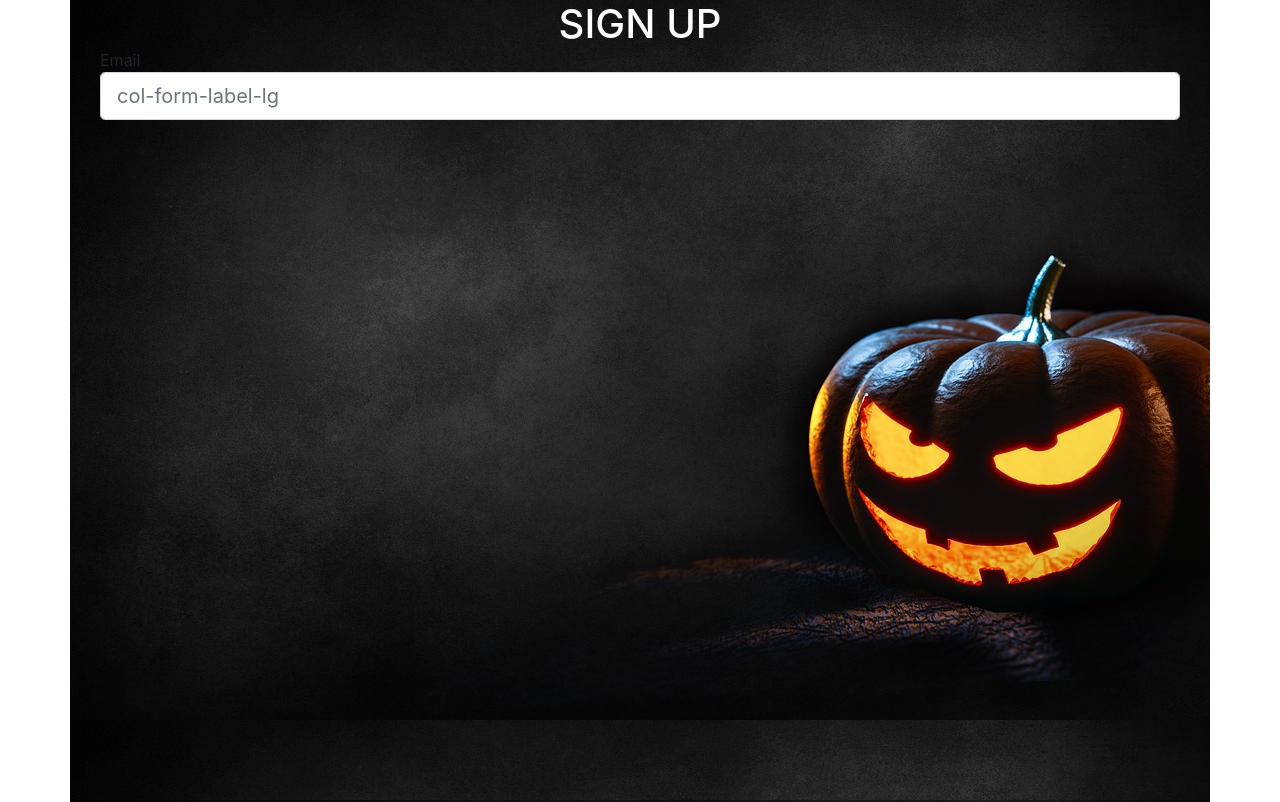
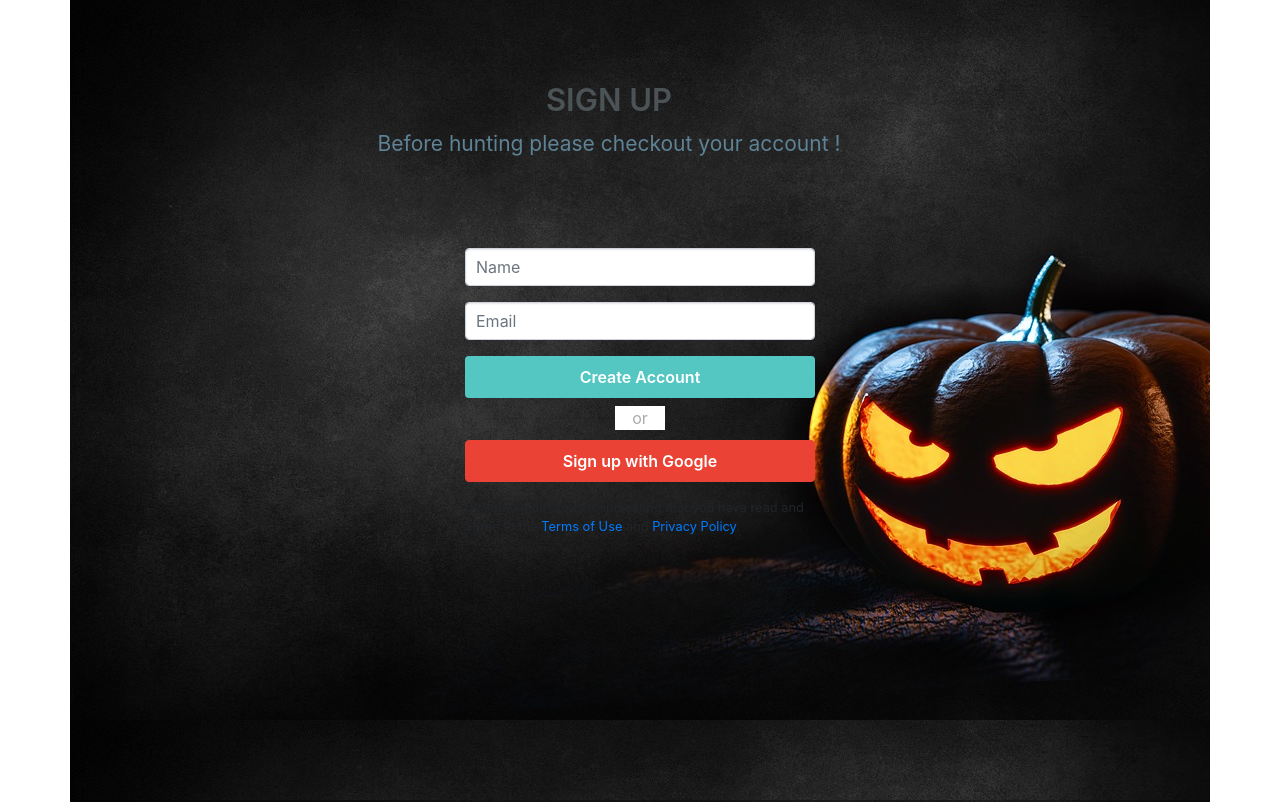
Before and after one commit to RmTrnsc/Hallo-Dex, an Angular app: page /formulaire in a window 1280 px wide. Shown: the top 802 px of the page. Built offline with nearby package versions, Linux system fonts and the light colour scheme.

Commit message:
formulaire 1.1

```diff
--- a/src/app/formulaire/formulaire.component.css
+++ b/src/app/formulaire/formulaire.component.css
@@ -1,3 +1,4 @@
+/*
 *{
     margin: 0 auto;
 
@@ -12,3 +13,81 @@ background-image: url('/src/assets/halloween.jpg');
     text-align: center;
     color: white;
 }
+*/
+.container {
+    background-image: url('/src/assets/halloween.jpg');
+        width: 100%;
+        height: 50em;
+    }
+
+
+.send-button{
+    background: #54C7C3;
+    width:100%;
+    font-weight: 600;
+    color:#fff;
+    padding: 8px 25px;
+    }
+    .g-button{
+    color: #fff !important;
+    border: 1px solid #EA4335;
+    background: #ea4335 !important;
+    width:100%;
+    font-weight: 600;
+    color:#fff;
+    padding: 8px 25px;
+    }
+    .my-input{
+    box-shadow: inset 0 1px 2px rgba(0, 0, 0, 0.1);
+    cursor: text;
+    padding: 8px 10px;
+    transition: border .1s linear;
+    }
+    .header-title{
+    margin: 5rem 0;
+    }
+    h1{
+    text-align: center;
+    font-size: 31px;
+    line-height: 40px;
+    font-weight: 600;
+    color:#4c5357;
+    }
+    h2{
+    text-align: center;
+    color: #5e8396;
+    font-size: 21px;
+    line-height: 32px;
+    font-weight: 400;
+    }
+    .login-or {
+    position: relative;
+    color: #aaa;
+    margin-top: 10px;
+    margin-bottom: 10px;
+    padding-top: 10px;
+    padding-bottom: 10px;
+    }
+    .span-or {
+    display: block;
+    position: absolute;
+    left: 50%;
+    top: -2px;
+    margin-left: -25px;
+    background-color: #fff;
+    width: 50px;
+    text-align: center;
+    }
+    .hr-or {
+    height: 1px;
+    margin-top: 0px !important;
+    margin-bottom: 0px !important;
+    }
+    @media screen and (max-width:480px){
+    h1{
+    font-size: 26px;
+    }
+    h2{
+    font-size: 20px;
+    }
+}
--- a/src/app/formulaire/formulaire.component.html
+++ b/src/app/formulaire/formulaire.component.html
@@ -1,13 +1,42 @@
-<div class="main-container container fluid">
-  <div class="row justify-content-center">
-    <h1 class="signup col-12">SIGN UP</h1>
+<div class="container">
+  <div class="row col-md-6 mx-auto text-center">
+     <div class="header-title">
+        <h1 class="wv-heading--title">
+           SIGN UP
+        </h1>
+        <h2 class="wv-heading--subtitle">
+           Before hunting please checkout your account !
+        </h2>
+     </div>
   </div>
-  <form class="row">
-    <div class="form-group col-12">
-      <label for="colFormLabelLg" class="">Email</label>
-      <div class="">
-        <input type="email" class="form-control form-control-lg" id="colFormLabelLg" placeholder="col-form-label-lg">
-      </div>
-    </div>
-  </form>
+  <div class="row">
+     <div class="col-md-4 mx-auto">
+        <div class="myform form ">
+           <form action="" method="post" name="login">
+              <div class="form-group">
+                 <input type="text" name="name"  class="form-control my-input" id="name" placeholder="Name">
+              </div>
+              <div class="form-group">
+                 <input type="email" name="email"  class="form-control my-input" id="email" placeholder="Email">
+              </div>
+              <div class="text-center ">
+                 <button type="submit" class=" btn btn-block send-button tx-tfm">Create Account</button>
+              </div>
+              <div class="col-md-12 ">
+                 <div class="login-or">
+                    <hr class="hr-or">
+                    <span class="span-or">or</span>
+                 </div>
+              </div>
+              <div class="form-group">
+                 <a class="btn btn-block g-button" href="#">
+                 <i class="fa fa-google"></i> Sign up with Google
+                 </a>
+              </div>
+              <p class="small mt-3">By signing up, you are indicating that you have read and agree to the <a href="#" class="ps-hero__content__link">Terms of Use</a> and <a href="#">Privacy Policy</a>.
+              </p>
+           </form>
+        </div>
+     </div>
+  </div>
 </div>
```
